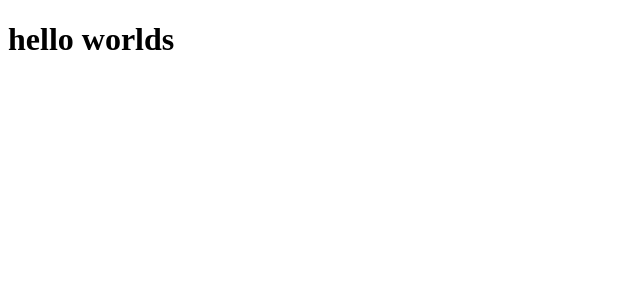
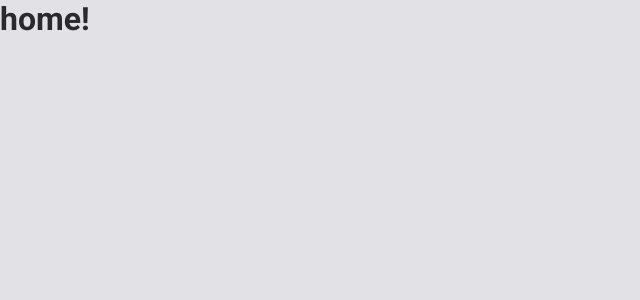
Before and after one commit to ffchn/puppypedia, a React (Create React App) app: page / in a window 1280 px wide. Shown: the top 300 px of the page, without its empty margins (0-640 px from the left). Built offline with nearby package versions, Linux system fonts and the light colour scheme.

Commit message:
Setting up folder structures. Setting up theme, font, variables and base global styling. Creating Home Page

```diff
--- a/public/index.html
+++ b/public/index.html
@@ -2,7 +2,13 @@
 <html lang="en">
   <head>
     <meta charset="utf-8" />
-    <link rel="icon" href="%PUBLIC_URL%/favicon.ico" />
+    <link rel="preconnect" href="https://fonts.googleapis.com" />
+    <link rel="preconnect" href="https://fonts.gstatic.com" crossorigin />
+    <link
+      href="https://fonts.googleapis.com/css2?family=Roboto:wght@400;700&display=swap"
+      rel="stylesheet"
+    />
+
     <meta name="viewport" content="width=device-width, initial-scale=1" />
     <meta name="theme-color" content="#000000" />
     <meta name="description" content="Puppypedia - A wiki for dog breeds" />
--- a/src/App.tsx
+++ b/src/App.tsx
@@ -1,9 +1,13 @@
-function App() {
+import { ThemeProvider } from 'styled-components'
+import defaultTheme from './styles/themes/defaultTheme'
+import GlobalStyles from './styles/global'
+import Home from './pages/Home'
+
+export default function App() {
   return (
-    <div className="App">
-      <h1>hello worlds</h1>
-    </div>
+    <ThemeProvider theme={defaultTheme}>
+      <GlobalStyles />
+      <Home />
+    </ThemeProvider>
   )
 }
-
-export default App
--- /dev/null
+++ b/src/pages/Home/index.tsx
@@ -0,0 +1,3 @@
+export default function Home() {
+  return <h1>home!</h1>
+}
--- /dev/null
+++ b/src/styles/global.ts
@@ -0,0 +1,29 @@
+import { createGlobalStyle } from 'styled-components'
+
+const GlobalStyles = createGlobalStyle`
+    *{
+        margin: 0;
+        padding: 0%;
+        box-sizing: border-box;
+    }
+
+    :focus {
+        outline: 0;
+        box-shadow: 0 0 0 2px ${({ theme }) => theme['orange-300']};
+    }
+
+    body {
+        background-color: ${({ theme }) => theme['gray-100']};
+        color: ${({ theme }) => theme['gray-700']};
+        -webkit-font-smoothing: antialiased;
+    }
+
+    body, input, textarea, button {
+        font-family: 'Roboto', sans-serif;
+        font-weight: 400;
+        font-size: 1rem;
+    }
+
+`
+
+export default GlobalStyles
--- /dev/null
+++ b/src/styles/themes/defaultTheme.ts
@@ -0,0 +1,18 @@
+const defaultTheme = {
+  white: '#fff',
+
+  'gray-100': '#E1E1E6',
+  'gray-300': '#C4C4CC',
+  'gray-400': '#8D8D99',
+  'gray-500': '#7C7C8A',
+  'gray-600': '#323238',
+  'gray-700': '#29292E',
+
+  'orange-300': '#FF6040',
+  'orange-500': '#F32B09',
+  'orange-700': '#A31707',
+
+  'yellow-500': '#FF9309',
+}
+
+export default defaultTheme
```
Also changed, not shown: 1 other file (tests, documents, lock files or other folders).
